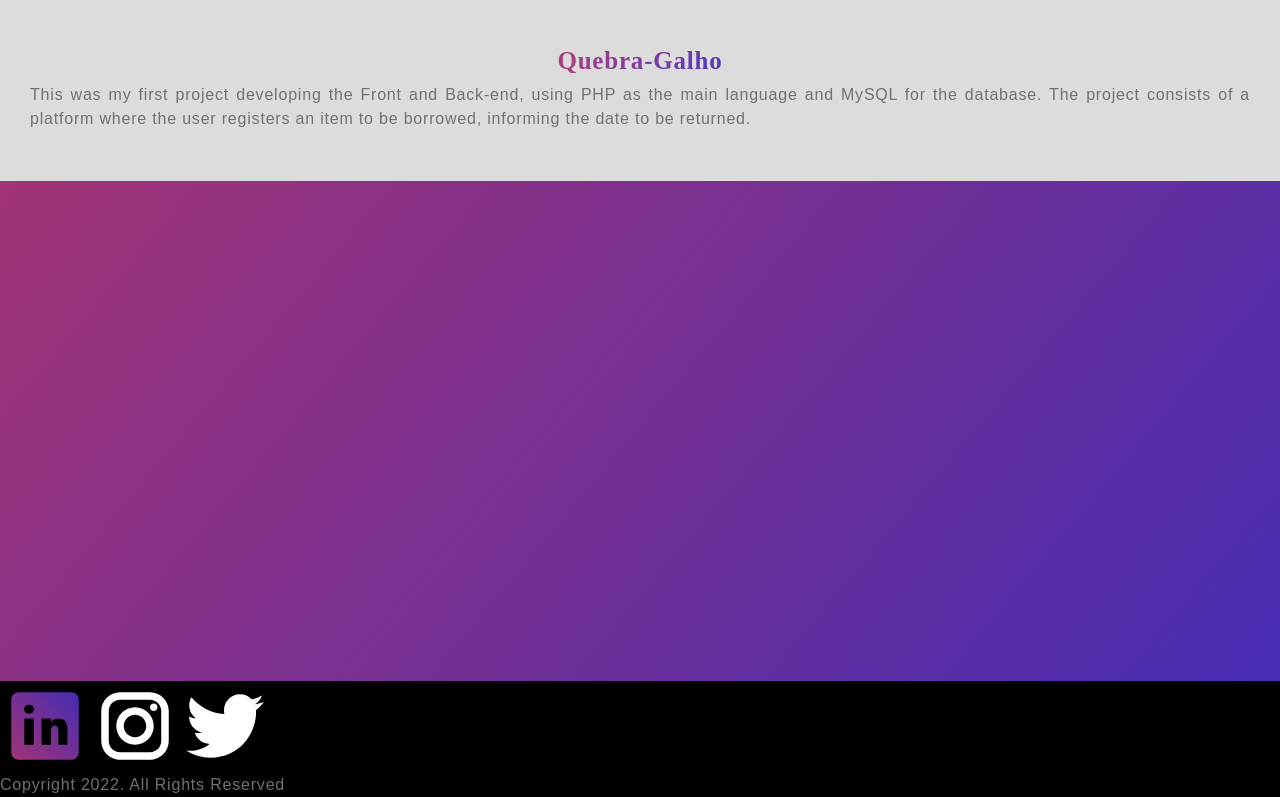
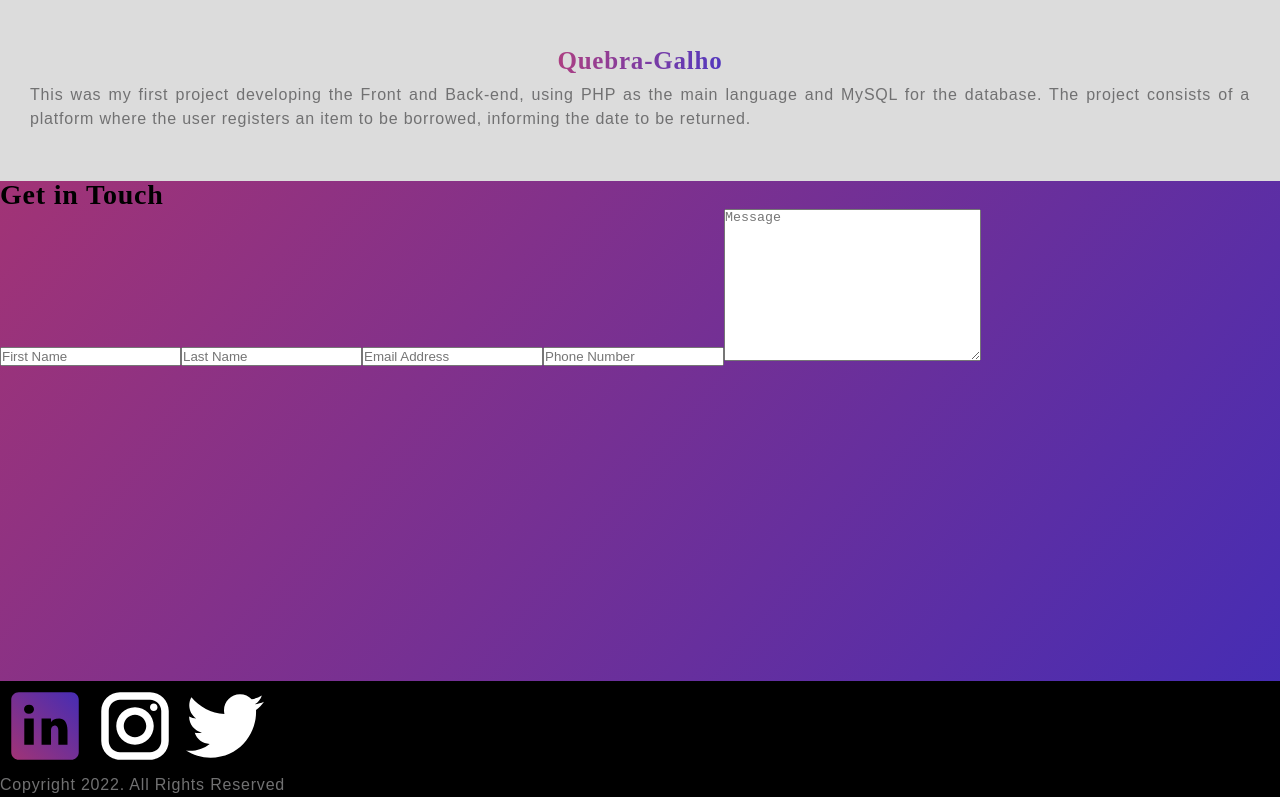
Before and after one commit to JoaoKshesek/portfolio_react, a React (Vite) app: page / in a window 1280 px wide. Shown: the part 4830-5627 px from the top of the page. Built offline with nearby package versions, Linux system fonts and the light colour scheme.

Commit message:
Add Form Inputs

```diff
--- a/src/components/Contact/Contact.jsx
+++ b/src/components/Contact/Contact.jsx
@@ -4,8 +4,14 @@ import './Contact.css';
 export const Contact = () => {
   return (
     <section id="contact">
-
-        <form action=""></form>
+        <h2>Get in Touch</h2>
+        <form action="">
+          <input type="text" placeholder="First Name"/>
+          <input type="text" placeholder="Last Name" />
+          <input type="email" placeholder="Email Address" />
+          <input type="tel" placeholder="Phone Number" />
+          <textarea name="" id="" cols="30" rows="10" placeholder='Message'></textarea>
+        </form>
 
     </section>
   )
```
